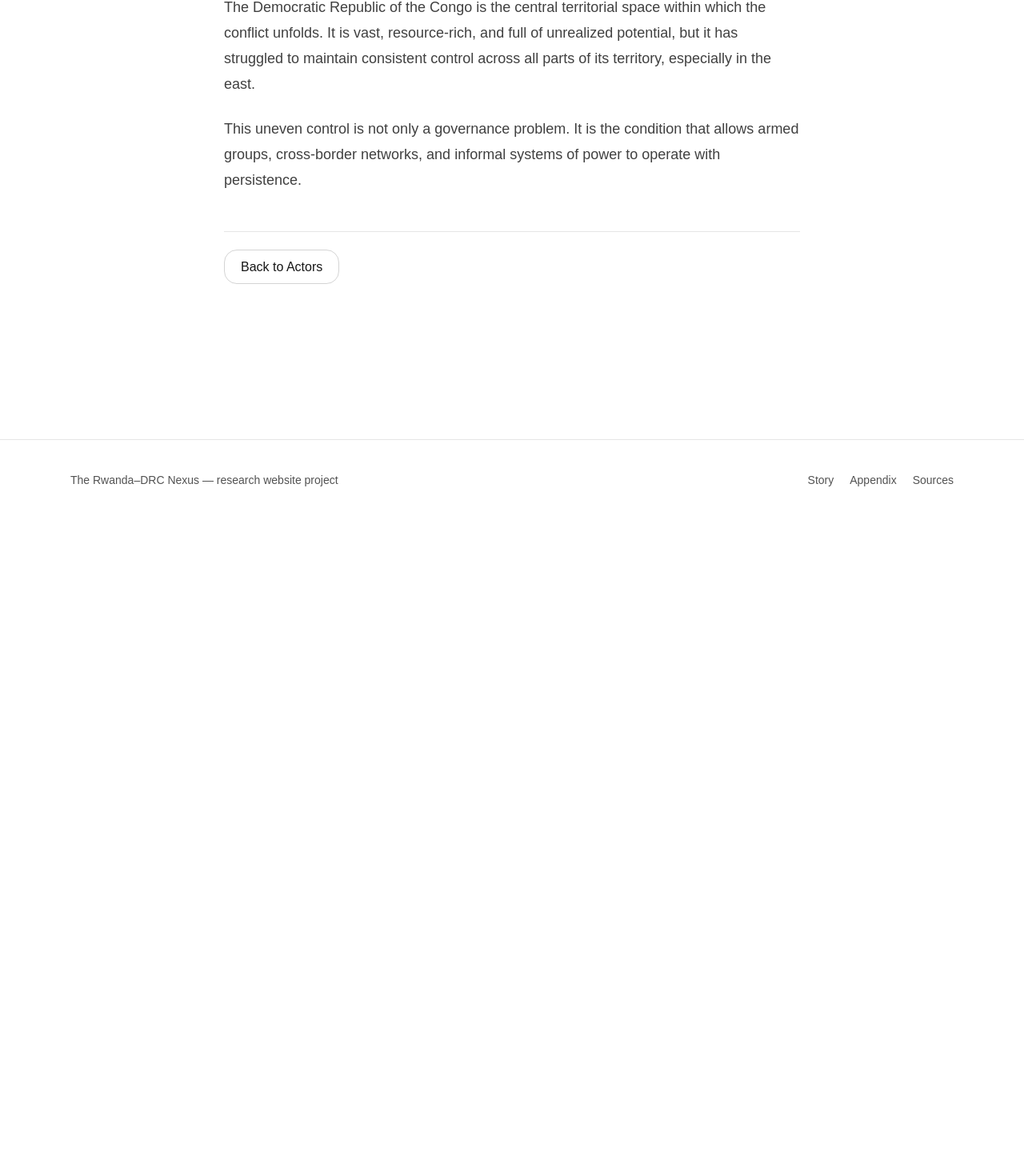
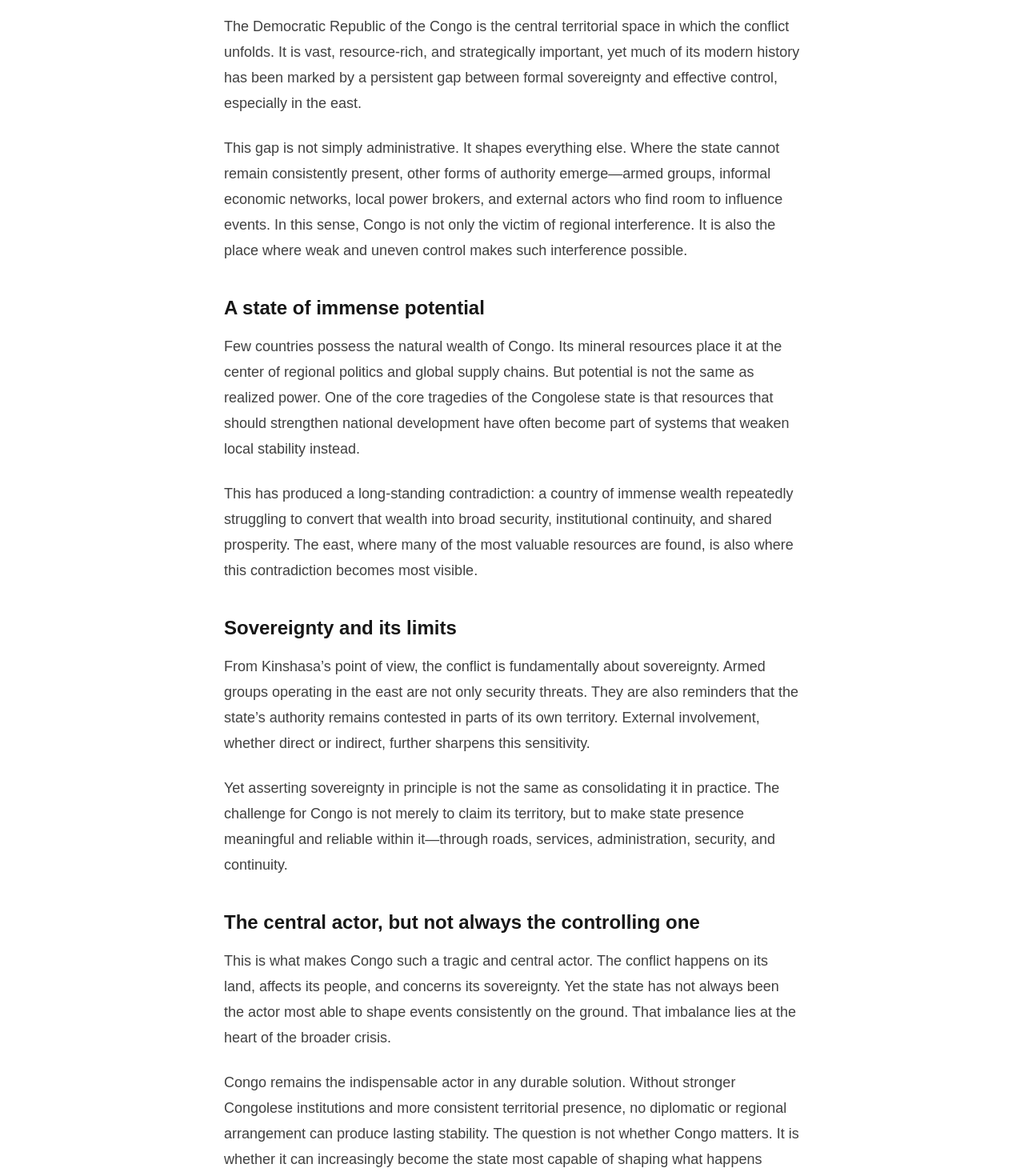
Before and after one commit to kalex01/rwanda-drc-site, a Next.js app: page /actors/drc in a window 1280 px wide. Shown: the part 312-1782 px from the top of the page at 80% size. Before the commit the page ends 962 px from the top, so only its background shows below. Built offline with nearby package versions, Linux system fonts and the light colour scheme.

Commit message:
upgrade actors

```diff
--- a/app/actors/drc/page.tsx
+++ b/app/actors/drc/page.tsx
@@ -7,21 +7,87 @@ export default function DRCActorPage() {
         <p className="text-sm uppercase tracking-[0.2em] text-neutral-500">
           Key Actor
         </p>
-        <h1 className="mt-4 text-4xl font-semibold md:text-5xl">
+
+        <h1 className="mt-4 text-4xl font-semibold leading-tight md:text-5xl">
           Democratic Republic of the Congo
         </h1>
 
         <p className="mt-8 text-lg leading-8 text-neutral-700">
           The Democratic Republic of the Congo is the central territorial space
-          within which the conflict unfolds. It is vast, resource-rich, and full
-          of unrealized potential, but it has struggled to maintain consistent
-          control across all parts of its territory, especially in the east.
+          in which the conflict unfolds. It is vast, resource-rich, and
+          strategically important, yet much of its modern history has been marked
+          by a persistent gap between formal sovereignty and effective control,
+          especially in the east.
         </p>
 
         <p className="mt-6 text-lg leading-8 text-neutral-700">
-          This uneven control is not only a governance problem. It is the
-          condition that allows armed groups, cross-border networks, and
-          informal systems of power to operate with persistence.
+          This gap is not simply administrative. It shapes everything else. Where
+          the state cannot remain consistently present, other forms of authority
+          emerge—armed groups, informal economic networks, local power brokers,
+          and external actors who find room to influence events. In this sense,
+          Congo is not only the victim of regional interference. It is also the
+          place where weak and uneven control makes such interference possible.
+        </p>
+
+        <h2 className="mt-10 text-2xl font-semibold">
+          A state of immense potential
+        </h2>
+
+        <p className="mt-4 text-lg leading-8 text-neutral-700">
+          Few countries possess the natural wealth of Congo. Its mineral
+          resources place it at the center of regional politics and global supply
+          chains. But potential is not the same as realized power. One of the
+          core tragedies of the Congolese state is that resources that should
+          strengthen national development have often become part of systems that
+          weaken local stability instead.
+        </p>
+
+        <p className="mt-6 text-lg leading-8 text-neutral-700">
+          This has produced a long-standing contradiction: a country of immense
+          wealth repeatedly struggling to convert that wealth into broad security,
+          institutional continuity, and shared prosperity. The east, where many
+          of the most valuable resources are found, is also where this
+          contradiction becomes most visible.
+        </p>
+
+        <h2 className="mt-10 text-2xl font-semibold">
+          Sovereignty and its limits
+        </h2>
+
+        <p className="mt-4 text-lg leading-8 text-neutral-700">
+          From Kinshasa’s point of view, the conflict is fundamentally about
+          sovereignty. Armed groups operating in the east are not only security
+          threats. They are also reminders that the state’s authority remains
+          contested in parts of its own territory. External involvement, whether
+          direct or indirect, further sharpens this sensitivity.
+        </p>
+
+        <p className="mt-6 text-lg leading-8 text-neutral-700">
+          Yet asserting sovereignty in principle is not the same as consolidating
+          it in practice. The challenge for Congo is not merely to claim its
+          territory, but to make state presence meaningful and reliable within
+          it—through roads, services, administration, security, and continuity.
+        </p>
+
+        <h2 className="mt-10 text-2xl font-semibold">
+          The central actor, but not always the controlling one
+        </h2>
+
+        <p className="mt-4 text-lg leading-8 text-neutral-700">
+          This is what makes Congo such a tragic and central actor. The conflict
+          happens on its land, affects its people, and concerns its sovereignty.
+          Yet the state has not always been the actor most able to shape events
+          consistently on the ground. That imbalance lies at the heart of the
+          broader crisis.
+        </p>
+
+        <p className="mt-6 text-lg leading-8 text-neutral-700">
+          Congo remains the indispensable actor in any durable solution. Without
+          stronger Congolese institutions and more consistent territorial
+          presence, no diplomatic or regional arrangement can produce lasting
+          stability. The question is not whether Congo matters. It is whether it
+          can increasingly become the state most capable of shaping what happens
+          within its own borders.
         </p>
 
         <div className="mt-12 border-t border-neutral-200 pt-8">
--- a/app/actors/page.tsx
+++ b/app/actors/page.tsx
@@ -1,63 +1,106 @@
 import Link from "next/link";
 
-const actors = [
-  {
-    name: "Rwanda",
-    role: "State actor",
-    description:
-      "A regional power whose approach is shaped by security concerns, historical memory, and strategic influence.",
-    href: "/actors/rwanda",
-  },
-  {
-    name: "Democratic Republic of the Congo",
-    role: "State actor",
-    description:
-      "A vast, resource-rich state struggling to translate territorial size into consistent authority and control.",
-    href: "/actors/drc",
-  },
-  {
-    name: "M23",
-    role: "Armed group",
-    description:
-      "A major armed actor in eastern Congo whose influence extends beyond battlefield movement into strategic economic zones.",
-    href: "/actors/m23",
-  },
-];
-
-export default function ActorsPage() {
+export default function RwandaActorPage() {
   return (
     <main className="min-h-screen bg-white text-neutral-900">
-      <section className="mx-auto max-w-6xl px-6 py-16 md:py-20">
+      <article className="mx-auto max-w-3xl px-6 py-16 md:py-20">
         <p className="text-sm uppercase tracking-[0.2em] text-neutral-500">
-          Reference Section
+          Key Actor
         </p>
-        <h1 className="mt-4 text-4xl font-semibold md:text-5xl">Key Actors</h1>
-        <p className="mt-6 max-w-3xl text-lg leading-8 text-neutral-700">
-          This section introduces the principal actors that appear throughout the
-          project, from states and armed groups to regional systems of
-          influence.
+
+        <h1 className="mt-4 text-4xl font-semibold leading-tight md:text-5xl">
+          Rwanda
+        </h1>
+
+        <p className="mt-8 text-lg leading-8 text-neutral-700">
+          Rwanda is one of the most consequential actors in the wider Rwanda–DRC
+          conflict system. Its role cannot be understood only in terms of current
+          policy. It is deeply shaped by the legacy of the 1994 genocide, by the
+          fear of renewed insecurity near its borders, and by a broader strategic
+          conviction that threats beyond the frontier cannot simply be ignored.
         </p>
-      </section>
 
-      <section className="border-t border-neutral-200">
-        <div className="mx-auto grid max-w-6xl gap-6 px-6 py-16 md:grid-cols-2">
-          {actors.map((actor) => (
-            <Link
-              key={actor.name}
-              href={actor.href}
-              className="rounded-3xl border border-neutral-200 p-6 transition hover:border-neutral-400 hover:shadow-sm"
-            >
-              <p className="text-sm uppercase tracking-[0.15em] text-neutral-500">
-                {actor.role}
-              </p>
-              <h2 className="mt-3 text-2xl font-semibold">{actor.name}</h2>
-              <p className="mt-4 leading-7 text-neutral-700">
-                {actor.description}
-              </p>
-            </Link>
-          ))}
+        <p className="mt-6 text-lg leading-8 text-neutral-700">
+          This historical experience produced a state that sees vigilance as a
+          necessity rather than a preference. From Kigali’s perspective, eastern
+          Congo is not just a neighboring zone of instability. It is a region
+          whose disorder can have direct implications for Rwanda’s own safety.
+          That view helps explain why Rwanda’s actions are often proactive,
+          security-centered, and interpreted through the language of prevention.
+        </p>
+
+        <h2 className="mt-10 text-2xl font-semibold">
+          A security-driven outlook
+        </h2>
+
+        <p className="mt-4 text-lg leading-8 text-neutral-700">
+          Rwanda’s strategic thinking is rooted in the belief that security must
+          be maintained before threats become fully visible. The presence of
+          hostile armed groups in eastern Congo, especially those connected in
+          memory or lineage to the post-1994 crisis, has remained central to how
+          Rwanda frames the regional environment. Whether one agrees with all of
+          Kigali’s interpretations or not, this security lens is fundamental to
+          understanding its posture.
+        </p>
+
+        <p className="mt-6 text-lg leading-8 text-neutral-700">
+          This approach also affects diplomacy. Rwanda does not usually present
+          itself as a passive observer of regional disorder. It presents itself
+          as a state with legitimate interests, urgent concerns, and a right to
+          take instability near its borders seriously.
+        </p>
+
+        <h2 className="mt-10 text-2xl font-semibold">
+          Discipline, image, and influence
+        </h2>
+
+        <p className="mt-4 text-lg leading-8 text-neutral-700">
+          Rwanda’s importance also comes from its internal coherence. It is often
+          perceived as organized, disciplined, and administratively effective.
+          That image matters. In a region where many states face institutional
+          weakness, Rwanda’s internal order becomes a form of power in itself. It
+          allows the country to project confidence, act with strategic clarity,
+          and shape how it is perceived internationally.
+        </p>
+
+        <p className="mt-6 text-lg leading-8 text-neutral-700">
+          At the same time, this image does not remove controversy. Critics argue
+          that Rwanda’s regional behavior cannot be explained by security alone
+          and must also be understood through the lenses of influence,
+          opportunity, and control. Supporters, by contrast, see Rwanda as a
+          state forced by history to remain alert in an unstable neighborhood.
+        </p>
+
+        <h2 className="mt-10 text-2xl font-semibold">
+          Rwanda in the mineral and regional system
+        </h2>
+
+        <p className="mt-4 text-lg leading-8 text-neutral-700">
+          Rwanda also occupies an important place in regional mineral trade. It
+          has developed more structured systems of processing and export than
+          much of eastern Congo. This makes it a significant regional hub. That
+          role, however, places it at the center of ongoing scrutiny and debate,
+          especially when questions of traceability, regional flows, and the
+          relationship between insecurity and economic structure become difficult
+          to separate.
+        </p>
+
+        <p className="mt-6 text-lg leading-8 text-neutral-700">
+          In the end, Rwanda is not simply a neighboring state in this conflict.
+          It is a strategic actor whose historical memory, security concerns, and
+          regional position make it one of the most important forces shaping how
+          the system operates.
+        </p>
+
+        <div className="mt-12 border-t border-neutral-200 pt-8">
+          <Link
+            href="/actors"
+            className="rounded-2xl border border-neutral-300 px-5 py-3 transition hover:bg-neutral-100"
+          >
+            Back to Actors
+          </Link>
         </div>
-      </section>
+      </article>
     </main>
   );
 }
```
Also changed, not shown: app/actors/m23/page.tsx (+76 -9 lines).
